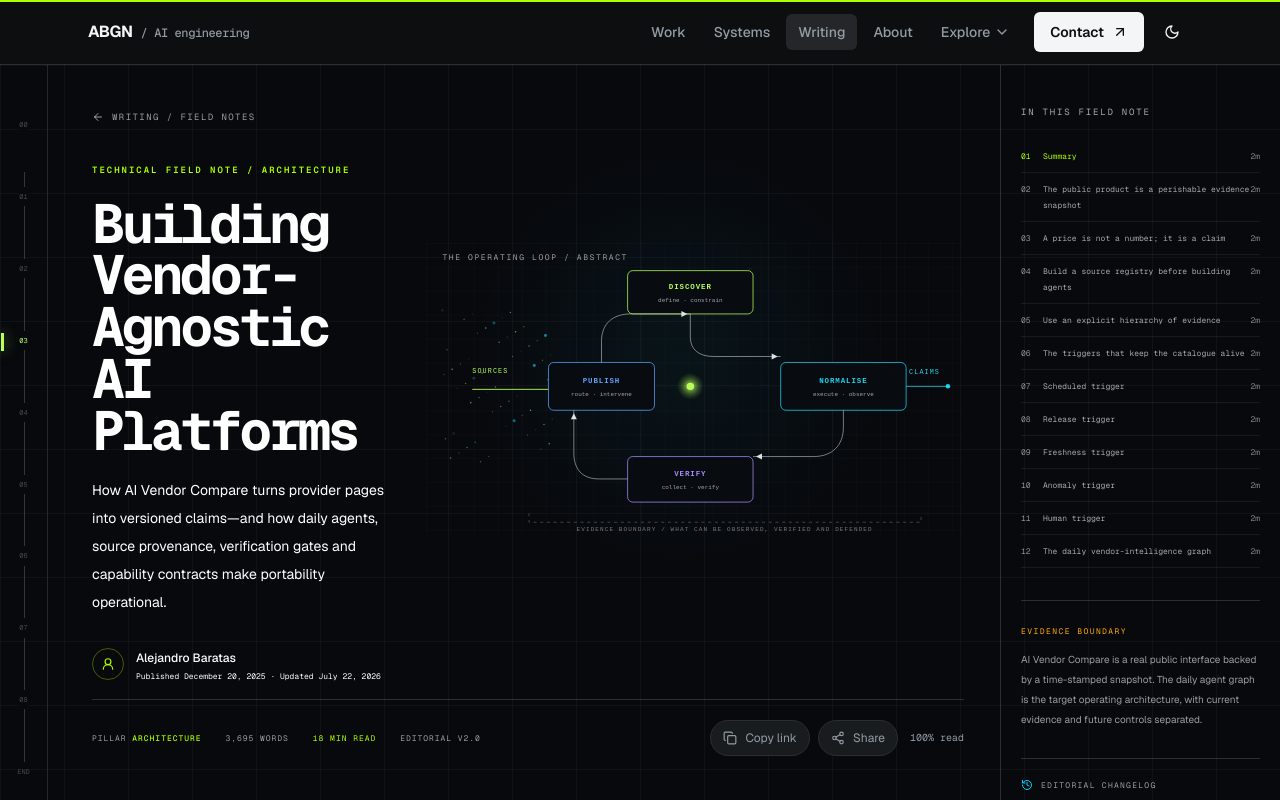
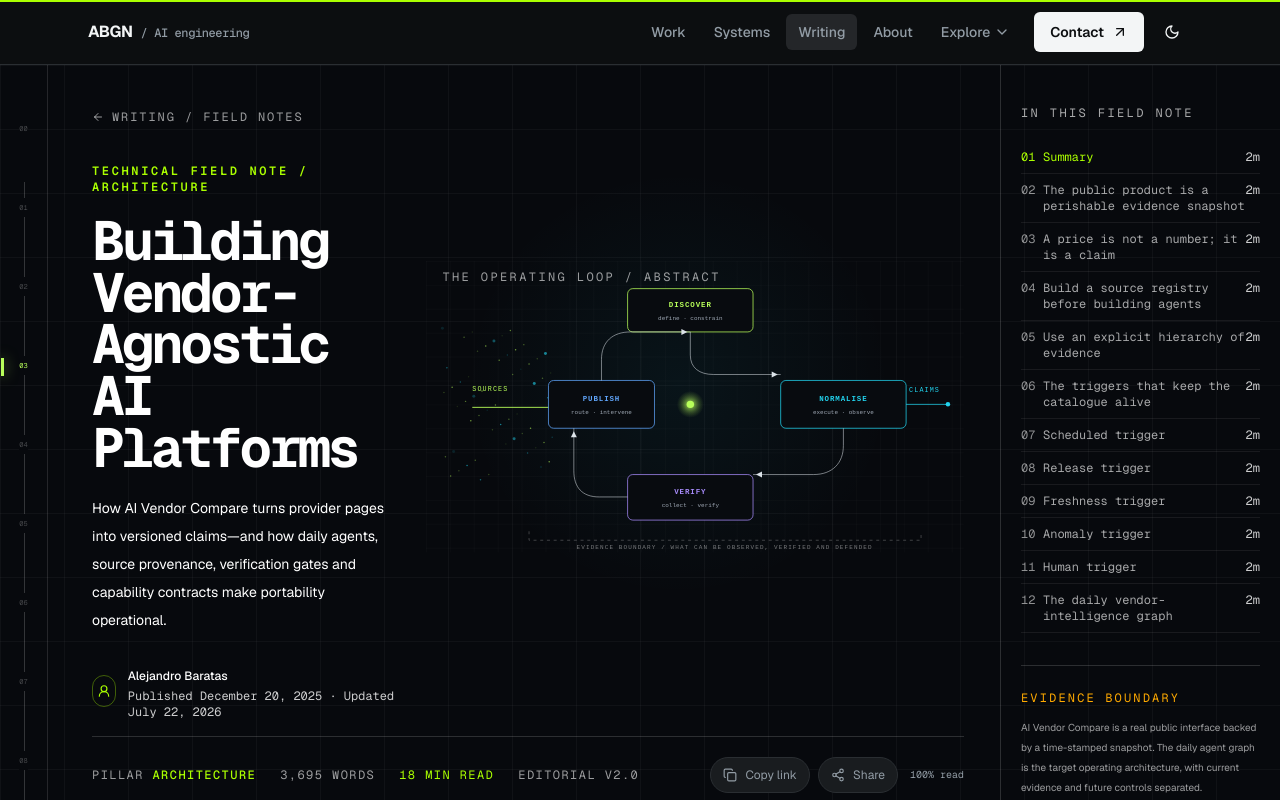
Before and after one commit to jandromani/alejandrobgn, a Next.js app: page /writing/avoiding-vendor-lock-in in a window 1280 px wide. Shown: the top 800 px of the page. Built offline with nearby package versions, Linux system fonts and the light colour scheme.

Commit message:
fix(a11y): names, focusable scroll regions, readable labels and nonnested SVG controls

```diff
--- a/components/article-hero-system.tsx
+++ b/components/article-hero-system.tsx
@@ -10,23 +10,23 @@ export function ArticleHeroSystem({ article, publishedDate, updatedDate, wordCou
     <div className="article-rail" aria-hidden="true"><span>00</span>{[1,2,3,4,5,6,7,8].map(n=><span key={n}>{String(n).padStart(2,"0")}</span>)}<span>END</span></div>
     <div className="mx-auto grid max-w-[1500px] lg:grid-cols-[minmax(0,1fr)_280px] lg:pl-14">
       <div className="min-w-0 px-4 pb-10 pt-10 lg:px-9">
-        <Link href="/writing" className="inline-flex items-center gap-2 font-mono text-[9px] uppercase tracking-[.16em] text-white/60 transition-colors hover:text-signal-green"><ArrowLeft className="h-3 w-3"/> Writing / field notes</Link>
+        <Link href="/writing" className="inline-flex items-center gap-2 font-mono text-xs uppercase tracking-[.16em] text-white/60 transition-colors hover:text-signal-green"><ArrowLeft className="h-3 w-3"/> Writing / field notes</Link>
         <div className="mt-8 grid gap-8 xl:grid-cols-[.72fr_1.28fr] xl:items-center">
           <div>
-            <p className="font-mono text-[9px] font-semibold uppercase tracking-[.22em] text-signal-green">Technical field note / {pillarLabels[article.pillar]}</p>
+            <p className="font-mono text-xs font-semibold uppercase tracking-[.22em] text-signal-green">Technical field note / {pillarLabels[article.pillar]}</p>
             <h1 className="mt-5 font-mono text-[clamp(2.55rem,4.3vw,5rem)] font-bold leading-[.94] tracking-[-.065em]">{article.title}</h1>
             <p className="mt-5 max-w-xl text-sm leading-7 text-white/68">{article.summary}</p>
-            <div className="mt-7 flex items-center gap-3"><span className="grid h-8 w-8 place-items-center rounded-full border border-signal-green/35"><UserRound className="h-3.5 w-3.5 text-signal-green"/></span><div><Link href="/about" rel="author" className="text-xs font-medium text-white hover:text-signal-green">{article.author??"Alejandro Baratas"}</Link><p className="font-mono text-[8px] text-white/58">Published {publishedDate}{updatedDate?` · Updated ${updatedDate}`:""}</p></div></div>
+            <div className="mt-7 flex items-center gap-3"><span className="grid h-8 w-8 place-items-center rounded-full border border-signal-green/35"><UserRound className="h-3.5 w-3.5 text-signal-green"/></span><div><Link href="/about" rel="author" className="text-xs font-medium text-white hover:text-signal-green">{article.author??"Alejandro Baratas"}</Link><p className="font-mono text-xs text-white/80">Published {publishedDate}{updatedDate?` · Updated ${updatedDate}`:""}</p></div></div>
           </div>
-          <div className="relative min-h-[360px]"><p className="absolute left-4 top-2 z-10 font-mono text-[8px] uppercase tracking-[.2em] text-white/60">The operating loop / abstract</p><ArticleFieldVisual article={article}/></div>
+          <div className="relative min-h-[360px]"><p className="absolute left-4 top-2 z-10 font-mono text-xs uppercase tracking-[.2em] text-white/60">The operating loop / abstract</p><ArticleFieldVisual article={article}/></div>
         </div>
-        <div className="mt-4 flex flex-wrap items-center justify-between gap-4 border-t border-white/15 pt-5"><div className="flex flex-wrap gap-x-6 gap-y-2 font-mono text-[8px] uppercase tracking-[.12em] text-white/60"><span>Pillar <strong className="font-medium text-signal-green">{pillarLabels[article.pillar]}</strong></span><span>{wordCount.toLocaleString("en-US")} words</span><span className="text-signal-green">{readingMinutes} min read</span>{article.version&&<span>Editorial v{article.version}</span>}</div><ArticleActions/></div>
+        <div className="mt-4 flex flex-wrap items-center justify-between gap-4 border-t border-white/15 pt-5"><div className="flex flex-wrap gap-x-6 gap-y-2 font-mono text-xs uppercase tracking-[.12em] text-white/60"><span>Pillar <strong className="font-medium text-signal-green">{pillarLabels[article.pillar]}</strong></span><span>{wordCount.toLocaleString("en-US")} words</span><span className="text-signal-green">{readingMinutes} min read</span>{article.version&&<span>Editorial v{article.version}</span>}</div><ArticleActions/></div>
       </div>
       <aside className="border-t border-white/15 px-5 py-10 lg:border-l lg:border-t-0" aria-label="Field note map">
-        <p className="font-mono text-[9px] uppercase tracking-[.2em] text-white/65">In this field note</p>
-        <ol className="mt-5">{toc.slice(0,12).map((heading,i)=><li key={`${heading}-${i}`} className="grid grid-cols-[22px_1fr_auto] border-b border-white/[.07] py-2 font-mono text-[8px] leading-4"><span className={i===0?"text-signal-green":"text-white/55"}>{String(i+1).padStart(2,"0")}</span><span className={i===0?"text-signal-green":"text-white/65"}>{heading}</span><span className="text-white/50">{Math.max(2,Math.round(readingMinutes/Math.min(12,toc.length)))}m</span></li>)}</ol>
-        {evidenceBoundary&&<div className="mt-8 border-t border-white/15 pt-6"><p className="font-mono text-[8px] uppercase tracking-[.18em] text-signal-amber">Evidence boundary</p><p className="mt-3 text-[10px] leading-5 text-white/60">{evidenceBoundary}</p></div>}
-        {article.changelog&&<details className="mt-7 border-t border-white/15 pt-5"><summary className="flex cursor-pointer list-none items-center gap-2 font-mono text-[8px] uppercase tracking-[.16em] text-white/60"><History className="h-3 w-3 text-signal-cyan"/> Editorial changelog</summary><ol className="mt-4 space-y-3">{article.changelog.map(item=><li key={`${item.date}-${item.note}`}><time className="font-mono text-[8px] text-signal-cyan">{item.date}</time><p className="mt-1 text-[9px] leading-4 text-white/58">{item.note}</p></li>)}</ol></details>}
+        <p className="font-mono text-xs uppercase tracking-[.2em] text-white/65">In this field note</p>
+        <ol className="mt-5">{toc.slice(0,12).map((heading,i)=><li key={`${heading}-${i}`} className="grid grid-cols-[22px_1fr_auto] border-b border-white/[.07] py-2 font-mono text-xs leading-4"><span className={i===0?"text-signal-green":"text-white/55"}>{String(i+1).padStart(2,"0")}</span><span className={i===0?"text-signal-green":"text-white/65"}>{heading}</span><span className="text-white/80">{Math.max(2,Math.round(readingMinutes/Math.min(12,toc.length)))}m</span></li>)}</ol>
+        {evidenceBoundary&&<div className="mt-8 border-t border-white/15 pt-6"><p className="font-mono text-xs uppercase tracking-[.18em] text-signal-amber">Evidence boundary</p><p className="mt-3 text-[10px] leading-5 text-white/60">{evidenceBoundary}</p></div>}
+        {article.changelog&&<details className="mt-7 border-t border-white/15 pt-5"><summary className="flex cursor-pointer list-none items-center gap-2 font-mono text-xs uppercase tracking-[.16em] text-white/60"><History className="h-3 w-3 text-signal-cyan"/> Editorial changelog</summary><ol className="mt-4 space-y-3">{article.changelog.map(item=><li key={`${item.date}-${item.note}`}><time className="font-mono text-xs text-signal-cyan">{item.date}</time><p className="mt-1 text-xs leading-4 text-white/58">{item.note}</p></li>)}</ol></details>}
       </aside>
     </div>
   </header>
```
